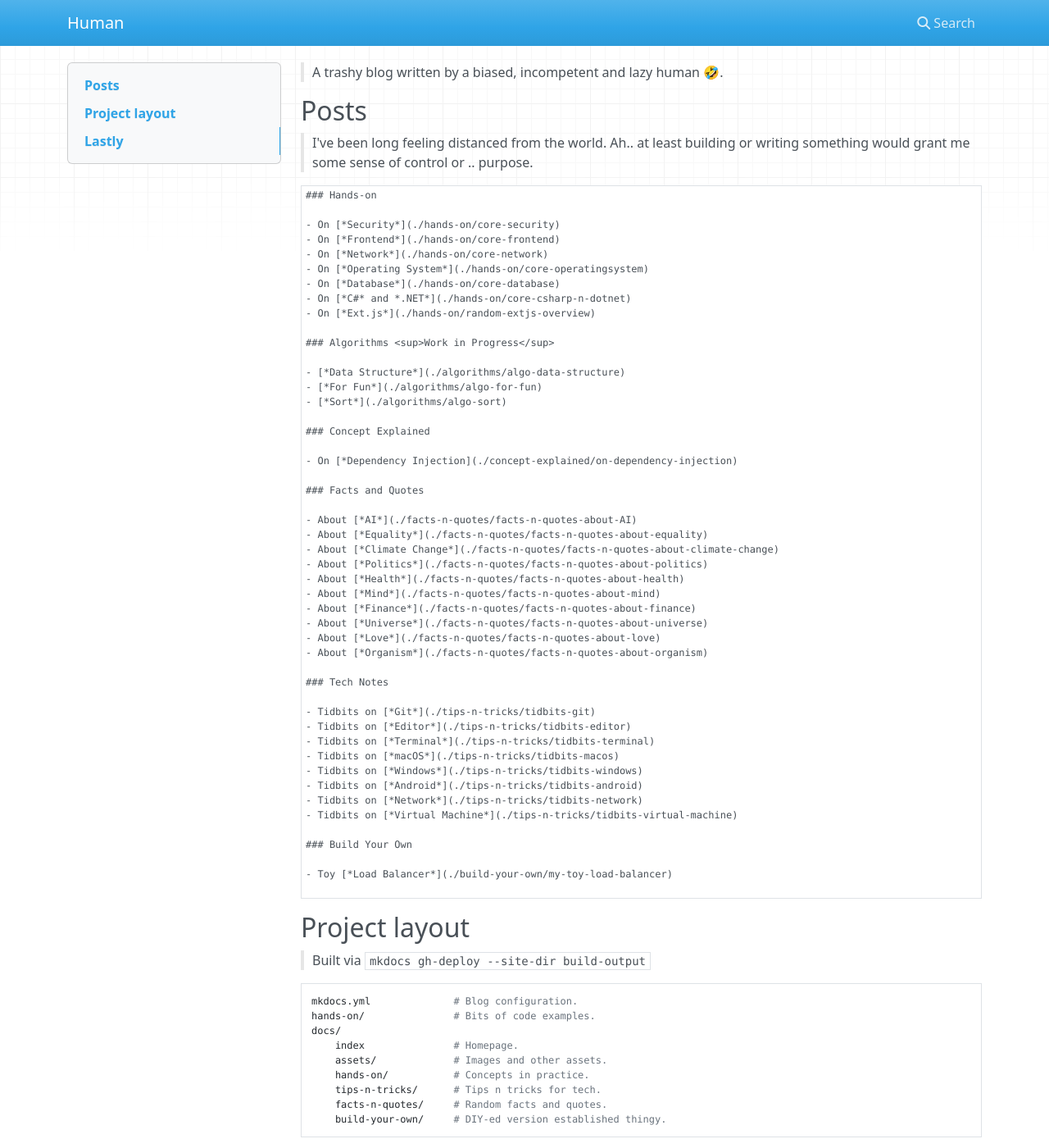
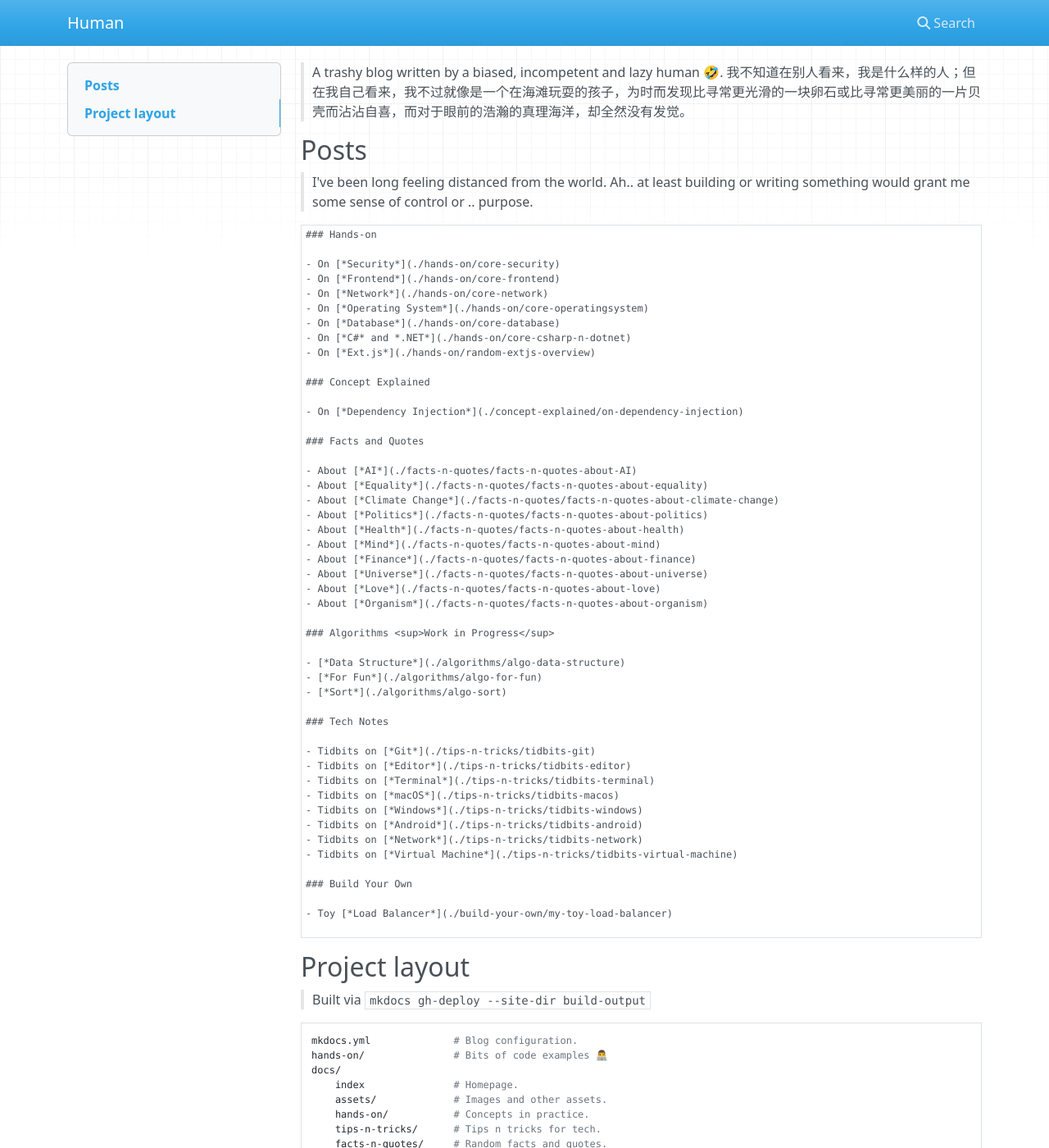
Before and after one commit to codingEzio/codingEzio.github.io, an MkDocs documentation site: the page built from docs/index.md, in a window 1280 px wide and 1400 px high. Shown: the whole window at 82% size. Built offline with MkDocs 1.6.1, drawn with Linux system fonts in a browser that asks for light colours; nearby versions of some CDN libraries; part of the change alters nothing that is shown; some of the changed text lies outside the part shown.

````diff
--- a/docs/index.md
+++ b/docs/index.md
@@ -1,4 +1,5 @@
 > A trashy blog written by a biased, incompetent and lazy human 🤣.
+> 我不知道在别人看来，我是什么样的人；但在我自己看来，我不过就像是一个在海滩玩耍的孩子，为时而发现比寻常更光滑的一块卵石或比寻常更美丽的一片贝壳而沾沾自喜，而对于眼前的浩瀚的真理海洋，却全然没有发觉。
 
 ## Posts
 
@@ -15,15 +16,9 @@
 - On [*C#* and *.NET*](./hands-on/core-csharp-n-dotnet)
 - On [*Ext.js*](./hands-on/random-extjs-overview)
 
-### Algorithms <sup>Work in Progress</sup>
-
-- [*Data Structure*](./algorithms/algo-data-structure)
-- [*For Fun*](./algorithms/algo-for-fun)
-- [*Sort*](./algorithms/algo-sort)
-
 ### Concept Explained
 
-- On [*Dependency Injection](./concept-explained/on-dependency-injection)
+- On [*Dependency Injection*](./concept-explained/on-dependency-injection)
 
 ### Facts and Quotes
 
@@ -37,6 +32,12 @@
 - About [*Universe*](./facts-n-quotes/facts-n-quotes-about-universe)
 - About [*Love*](./facts-n-quotes/facts-n-quotes-about-love)
 - About [*Organism*](./facts-n-quotes/facts-n-quotes-about-organism)
+
+### Algorithms <sup>Work in Progress</sup>
+
+- [*Data Structure*](./algorithms/algo-data-structure)
+- [*For Fun*](./algorithms/algo-for-fun)
+- [*Sort*](./algorithms/algo-sort)
 
 ### Tech Notes
 
@@ -61,7 +62,7 @@
 
 ```sh
 mkdocs.yml              # Blog configuration.
-hands-on/               # Bits of code examples.
+hands-on/               # Bits of code examples 👨‍💻
 docs/
     index               # Homepage.
     assets/             # Images and other assets.
@@ -69,8 +70,5 @@ docs/
     tips-n-tricks/      # Tips n tricks for tech.
     facts-n-quotes/     # Random facts and quotes.
     build-your-own/     # DIY-ed version established thingy.
+    concept-explained/  # Concepts explained from the ground up.
 ```
-
-## Lastly
-
-> 我不知道在别人看来，我是什么样的人；但在我自己看来，我不过就像是一个在海滩玩耍的孩子，为时而发现比寻常更光滑的一块卵石或比寻常更美丽的一片贝壳而沾沾自喜，而对于眼前的浩瀚的真理海洋，却全然没有发觉。
````
